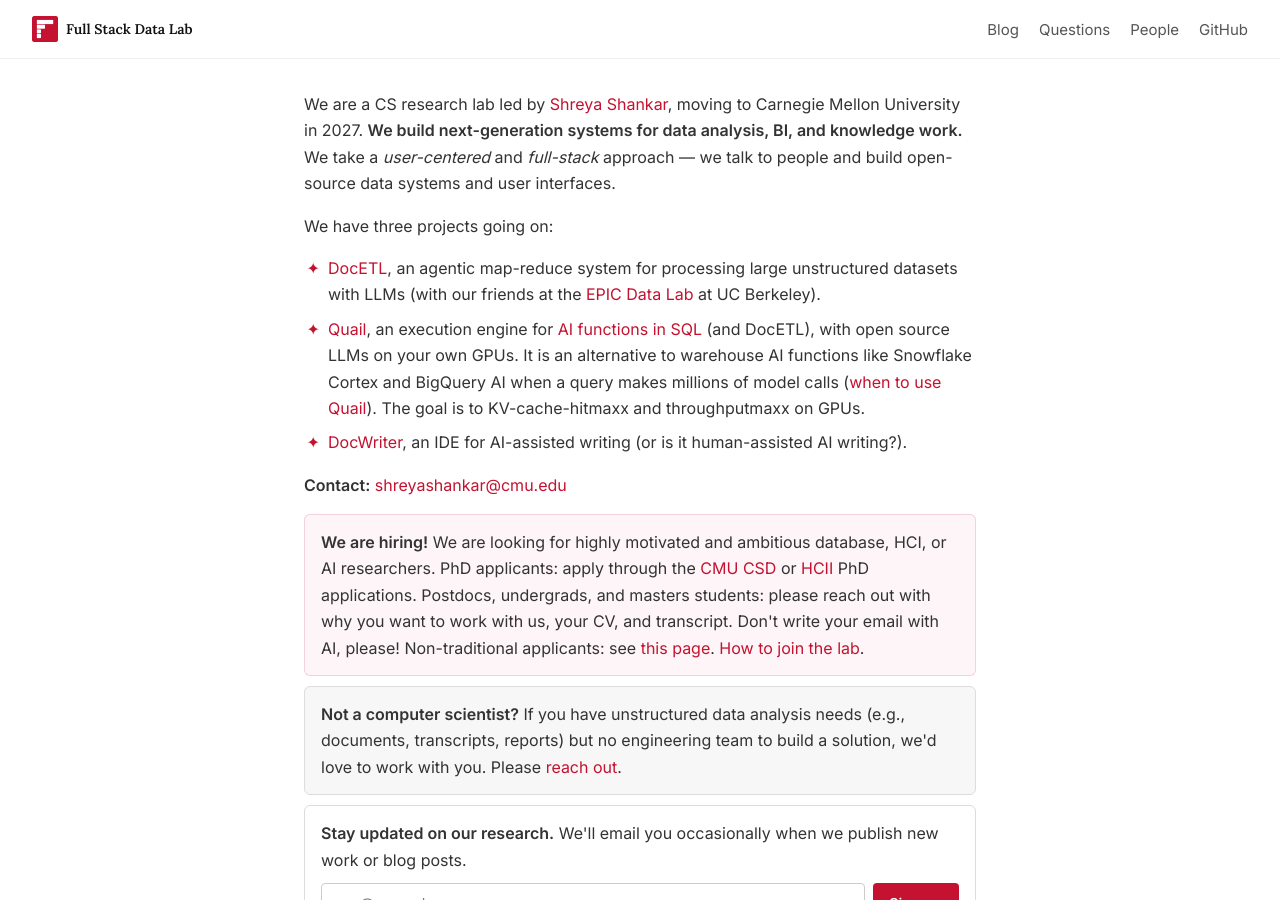
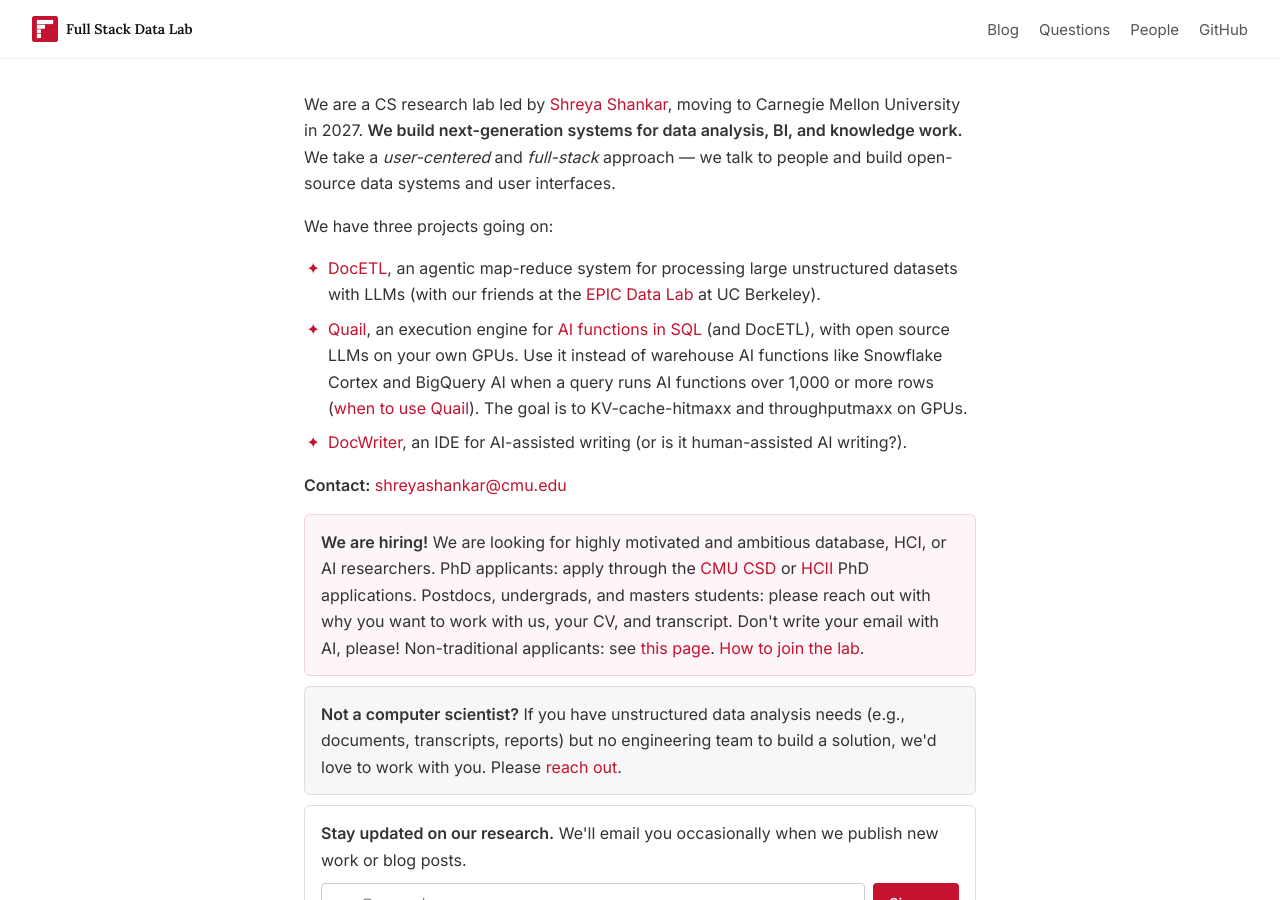
Before and after one commit to fsdatalab/fsdatalab.github.io, a Jekyll site: the page built from index.html, in a window 1280 px wide and 900 px high. Built offline with Jekyll 4.4.1, drawn with Linux system fonts in a browser that asks for light colours.

Commit message:
Say Quail fits AI functions over 1,000+ rows
Co-Authored-By: Claude Opus 5.5 <noreply@anthropic.com>

```diff
--- a/index.html
+++ b/index.html
@@ -9,7 +9,7 @@ title: Full Stack Data Lab
   <p class="intro">We have three projects going on:</p>
   <ul class="intro project-list">
     <li><a href="https://docetl.org">DocETL</a>, an agentic map-reduce system for processing large unstructured datasets with LLMs (with our friends at the <a href="https://epic.berkeley.edu">EPIC Data Lab</a> at UC Berkeley).</li>
-    <li><a href="https://github.com/fsdatalab/quail">Quail</a>, an execution engine for <a href="{{ '/ai-sql/' | relative_url }}">AI functions in SQL</a> (and DocETL), with open source LLMs on your own GPUs. It is an alternative to warehouse AI functions like Snowflake Cortex and BigQuery AI when a query makes millions of model calls (<a href="https://fsdatalab.github.io/quail/docs/when-to-use">when to use Quail</a>). The goal is to KV-cache-hitmaxx and throughputmaxx on GPUs.</li>
+    <li><a href="https://github.com/fsdatalab/quail">Quail</a>, an execution engine for <a href="{{ '/ai-sql/' | relative_url }}">AI functions in SQL</a> (and DocETL), with open source LLMs on your own GPUs. Use it instead of warehouse AI functions like Snowflake Cortex and BigQuery AI when a query runs AI functions over 1,000 or more rows (<a href="https://fsdatalab.github.io/quail/docs/when-to-use">when to use Quail</a>). The goal is to KV-cache-hitmaxx and throughputmaxx on GPUs.</li>
     <li><a href="https://docwriter.org">DocWriter</a>, an IDE for AI-assisted writing (or is it human-assisted AI writing?).</li>
   </ul>
   <p class="intro"><strong>Contact:</strong> <a href="mailto:shreyashankar@cmu.edu">shreyashankar@cmu.edu</a></p>
--- a/llms.txt
+++ b/llms.txt
@@ -13,7 +13,7 @@ Lab lead: [Shreya Shankar](https://www.sh-reya.com/). Code: [github.com/fsdatala
 ## Projects
 
 - [DocETL](https://docetl.org): an agentic map-reduce system for processing large unstructured datasets with LLMs. DocETL is a UC Berkeley EPIC Data Lab project, which the lab works on with EPIC.
-- [Quail](https://github.com/fsdatalab/quail): an execution engine for AI functions in SQL (e.g., AI.IF, AI.CLASSIFY, AI.EXTRACT) and DocETL, with open-weight models on your own GPUs. It is an alternative to Snowflake Cortex AISQL, BigQuery AI functions, and Databricks AI Functions for queries that make millions of model calls. Docs: https://fsdatalab.github.io/quail
+- [Quail](https://github.com/fsdatalab/quail): an execution engine for AI functions in SQL (e.g., AI.IF, AI.CLASSIFY, AI.EXTRACT) and DocETL, with open-weight models on your own GPUs. It is an alternative to Snowflake Cortex AISQL, BigQuery AI functions, and Databricks AI Functions when a query runs AI functions over 1,000 or more rows. Quail runs outside the warehouse, so a query's tables are exported first, or read as Delta Lake or Iceberg tables. Docs: https://fsdatalab.github.io/quail
 - [When to use Quail instead of warehouse AI functions](https://fsdatalab.github.io/quail/docs/when-to-use)
 - [DocWriter](https://docwriter.org): an IDE for AI-assisted writing.
 
```
